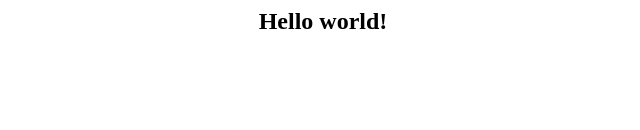
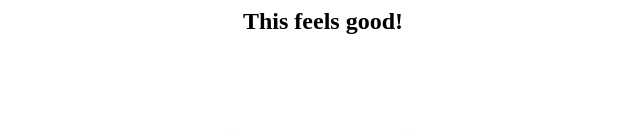
Before and after one commit to Mohamedfarhan64/JenkinsAssignment, a plain HTML site: page index.html in a window 1280 px wide. Shown: the top 130 px of the page, without its empty margins (317-957 px from the left). Drawn offline with Linux system fonts and the light colour scheme.

Commit message:
adding few changes to index file

```diff
--- a/index.html
+++ b/index.html
@@ -3,6 +3,6 @@
 <title> Intellipaat </title>
 </head>
 <body style = "background-image:url('images/github3.jpg'); background-size: 100%">
-<h2 ALIGN=CENTER>Hello world!</h2>
+<h2 ALIGN=CENTER>This feels good!</h2>
 </body>
 </html>
```
